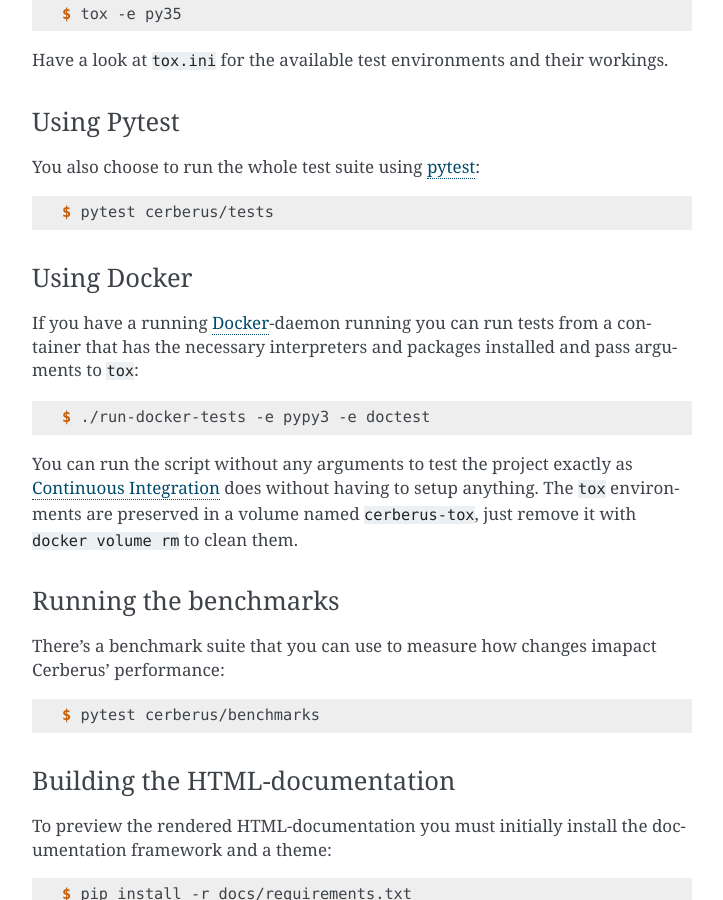
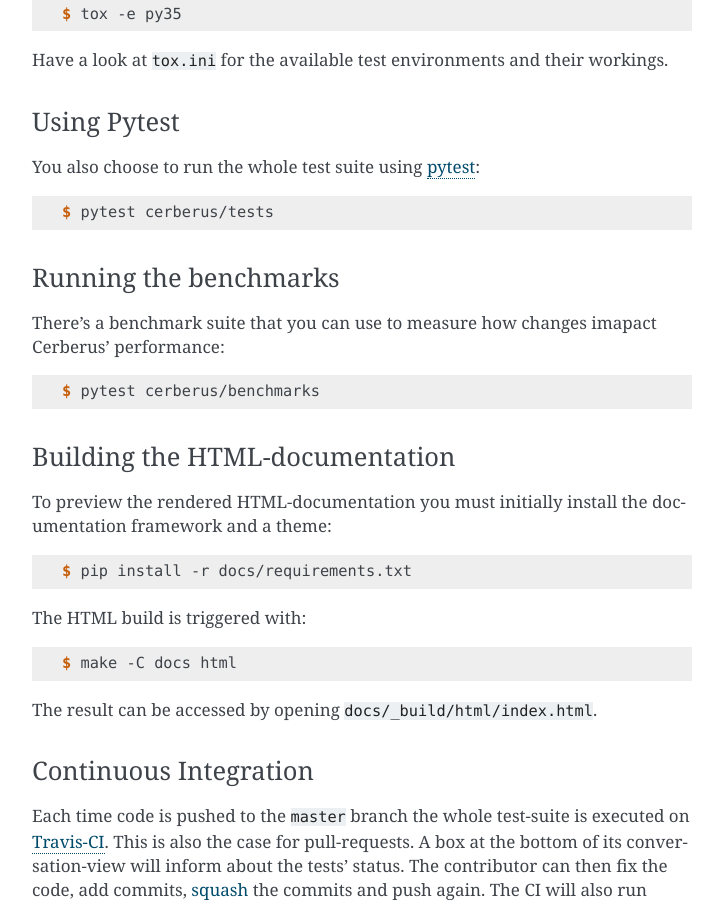
Before and after one commit to pyeve/cerberus, a Sphinx documentation site: the page built from docs/contribute.rst, in a window 1280 px wide and 900 px high, scrolled down 2417 px. Shown: the whole window, without its empty margins (388-1111 px from the left). Built offline with Sphinx 7.4.7, drawn with Linux system fonts in a browser that asks for light colours; comment, search, counter and statistics services are not loaded.

Commit message:
Removes Docker-realted contents

```diff
--- a/docs/contribute.rst
+++ b/docs/contribute.rst
@@ -63,22 +63,6 @@ You also choose to run the whole test suite using pytest_:
 
     $ pytest cerberus/tests
 
-Using Docker
-~~~~~~~~~~~~
-
-If you have a running Docker_-daemon running you can run tests from a container
-that has the necessary interpreters and packages installed and pass arguments
-to ``tox``:
-
-.. code-block:: console
-
-    $ ./run-docker-tests -e pypy3 -e doctest
-
-You can run the script without any arguments to test the project exactly as
-`Continuous Integration`_ does without having to setup anything.
-The ``tox`` environments are preserved in a volume named ``cerberus-tox``, just
-remove it with ``docker volume rm`` to clean them.
-
 Running the benchmarks
 ~~~~~~~~~~~~~~~~~~~~~~
 
```
Also changed, not shown: 3 other files.
